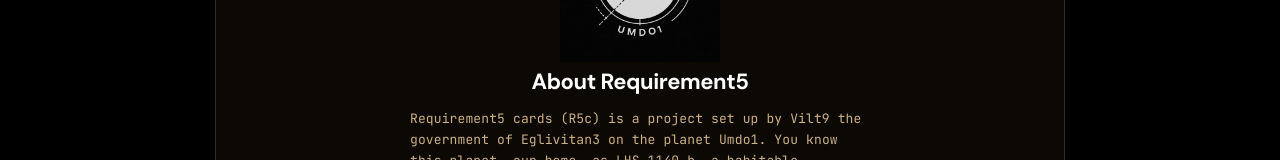
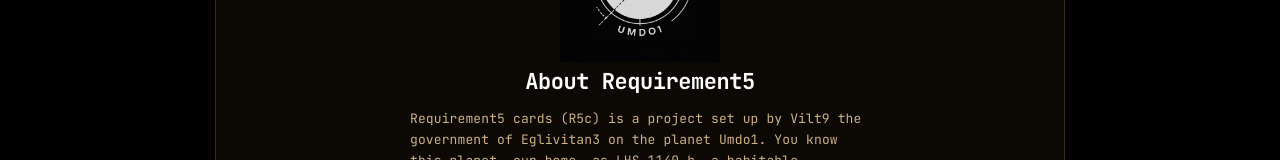
Before and after one commit to vilt9/requirement5, a React (Vite) app: page /about in a window 1280 px wide. Shown: the part 193-353 px from the top of the page. Built offline with nearby package versions, Linux system fonts and the light colour scheme; no server answers.

Commit message:
Type: one font everywhere — drop DM Sans, headings use the mono body font

```diff
--- a/index.html
+++ b/index.html
@@ -11,7 +11,7 @@
     <link rel="preconnect" href="https://fonts.googleapis.com" />
     <link rel="preconnect" href="https://fonts.gstatic.com" crossorigin />
     <link
-      href="https://fonts.googleapis.com/css2?family=DM+Sans:wght@400;500;600;700;800&family=JetBrains+Mono:wght@400;500;700&display=swap"
+      href="https://fonts.googleapis.com/css2?family=JetBrains+Mono:wght@400;500;700&display=swap"
       rel="stylesheet"
     />
   </head>
--- a/src/App.jsx
+++ b/src/App.jsx
@@ -16,9 +16,9 @@ import About from './pages/About';
 import './App.css';
 
 // The design language (refreshed, after midjourney.com/medical): JetBrains Mono
-// body text in warm amber on pure black, DM Sans for headings in white/gold,
-// gold accents for links and primary actions. Tokens live in :root so the whole
-// system reskins from one place.
+// everywhere — warm amber body on pure black, white/gold headings, gold accents
+// for links and primary actions. Tokens live in :root so the whole system
+// reskins from one place.
 const GlobalStyle = createGlobalStyle`
   /* Clear the fixed nav on desktop; on phones the nav is static (scrolls with
      the page), so reserving the height would just be blank space. */
@@ -58,8 +58,7 @@ const GlobalStyle = createGlobalStyle`
     --panel-border: rgba(156, 138, 104, 0.28);
     --field-bg: rgba(255, 255, 255, 0.04);
 
-    /* Type */
-    --font-sans: 'DM Sans', system-ui, -apple-system, BlinkMacSystemFont, 'Segoe UI', Roboto, 'Helvetica Neue', Arial, sans-serif;
+    /* Type — one font, everywhere. */
     --font-mono: 'JetBrains Mono', ui-monospace, SFMono-Regular, Menlo, Monaco, Consolas, 'Courier New', monospace;
   }
 
@@ -90,7 +89,7 @@ const GlobalStyle = createGlobalStyle`
   }
 
   h1, h2, h3, h4 {
-    font-family: var(--font-sans);
+    font-family: var(--font-mono);
     color: var(--white);
     font-weight: 600;
     letter-spacing: -0.03em;
--- a/src/components/UI.jsx
+++ b/src/components/UI.jsx
@@ -41,7 +41,7 @@ export const PillButton = styled.button`
   border: 1px solid ${props => (props.$secondary ? 'var(--panel-border)' : 'var(--gold)')};
   padding: 8px 16px;
   border-radius: 20px;
-  font-family: var(--font-sans);
+  font-family: var(--font-mono);
   font-weight: 700;
   font-size: 12px;
   letter-spacing: -0.01em;
--- a/src/pages/About.jsx
+++ b/src/pages/About.jsx
@@ -28,7 +28,7 @@ const Logo = styled.img`
 const Heading = styled.h1`
   max-width: 460px;
   margin: 4px auto 16px;
-  font-family: var(--font-sans);
+  font-family: var(--font-mono);
   font-weight: 700;
   font-size: 22px;
   letter-spacing: -0.02em;
--- a/src/pages/UserCollection.jsx
+++ b/src/pages/UserCollection.jsx
@@ -166,7 +166,7 @@ const StarButton = styled.button`
   display: inline-flex;
   align-items: center;
   gap: 5px;
-  font-family: var(--font-sans);
+  font-family: var(--font-mono);
   font-weight: 700;
   font-size: 12px;
   padding: 7px 14px;
```
